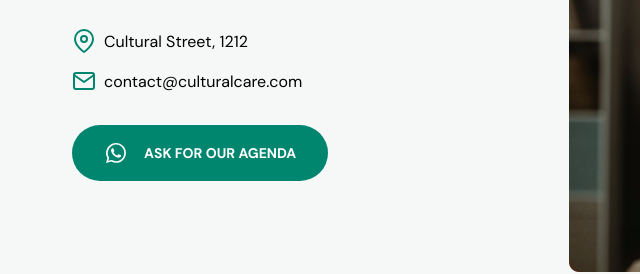
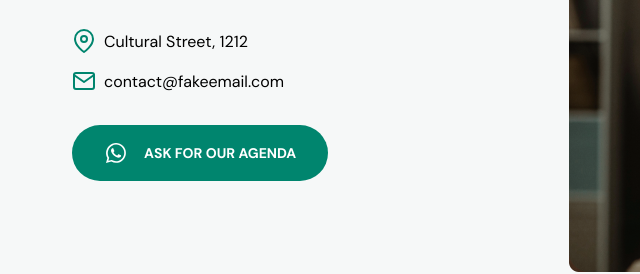
Before and after one commit to RaquelMichelon/CulturalCare, a plain HTML site: page index.html in a window 1280 px wide. Shown: the part 2841-3115 px from the top of the page, 32-672 px from the left. Drawn offline with nearby package versions, Linux system fonts and the light colour scheme.

Commit message:
email changed to not infringe itellectual property

```diff
--- a/index.html
+++ b/index.html
@@ -227,7 +227,7 @@
                                 <path d="M22 6L12 13L2 6" stroke="#00856F" stroke-width="2" stroke-linecap="round" stroke-linejoin="round"/>
                             </svg>
 
-                            contact@culturalcare.com
+                            contact@fakeemail.com
                         </li>
                     </ul>
                     <a class="button" target="_blank" href="http://wa.me/351914000000">
```
